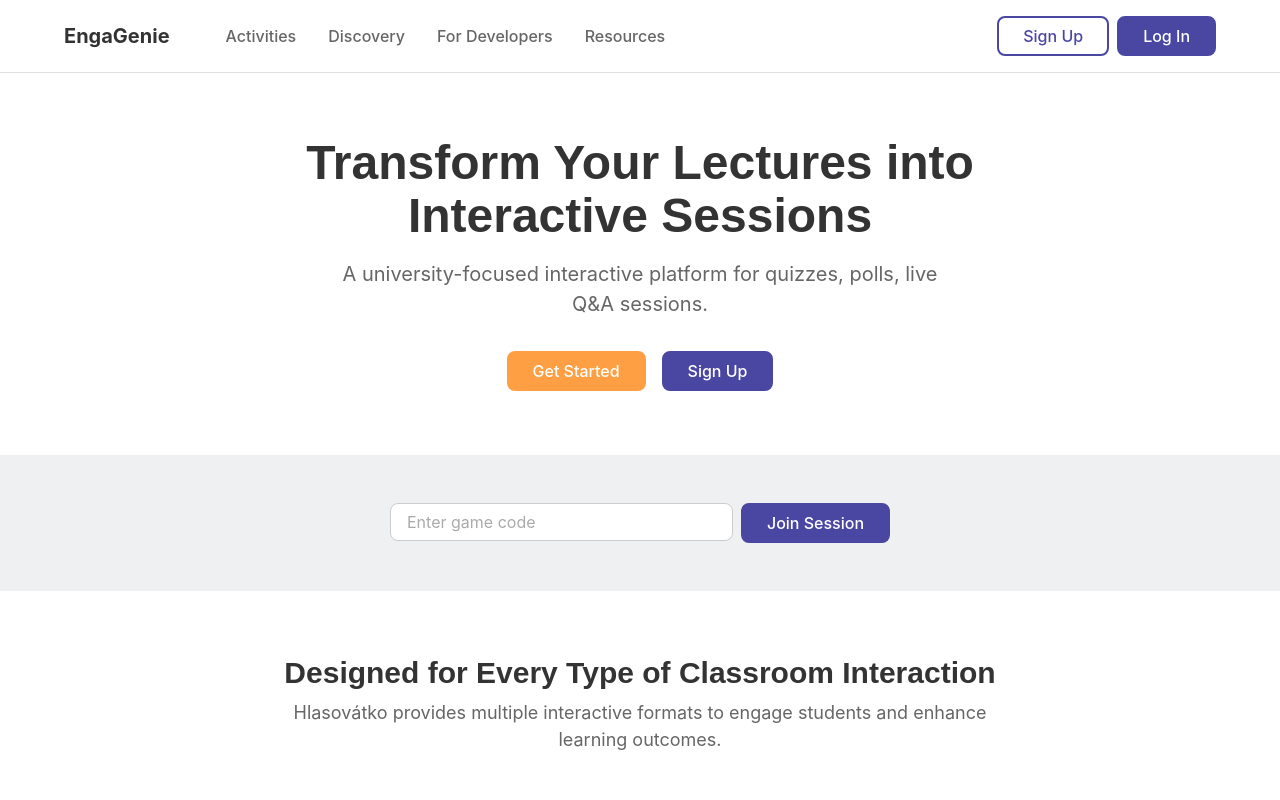
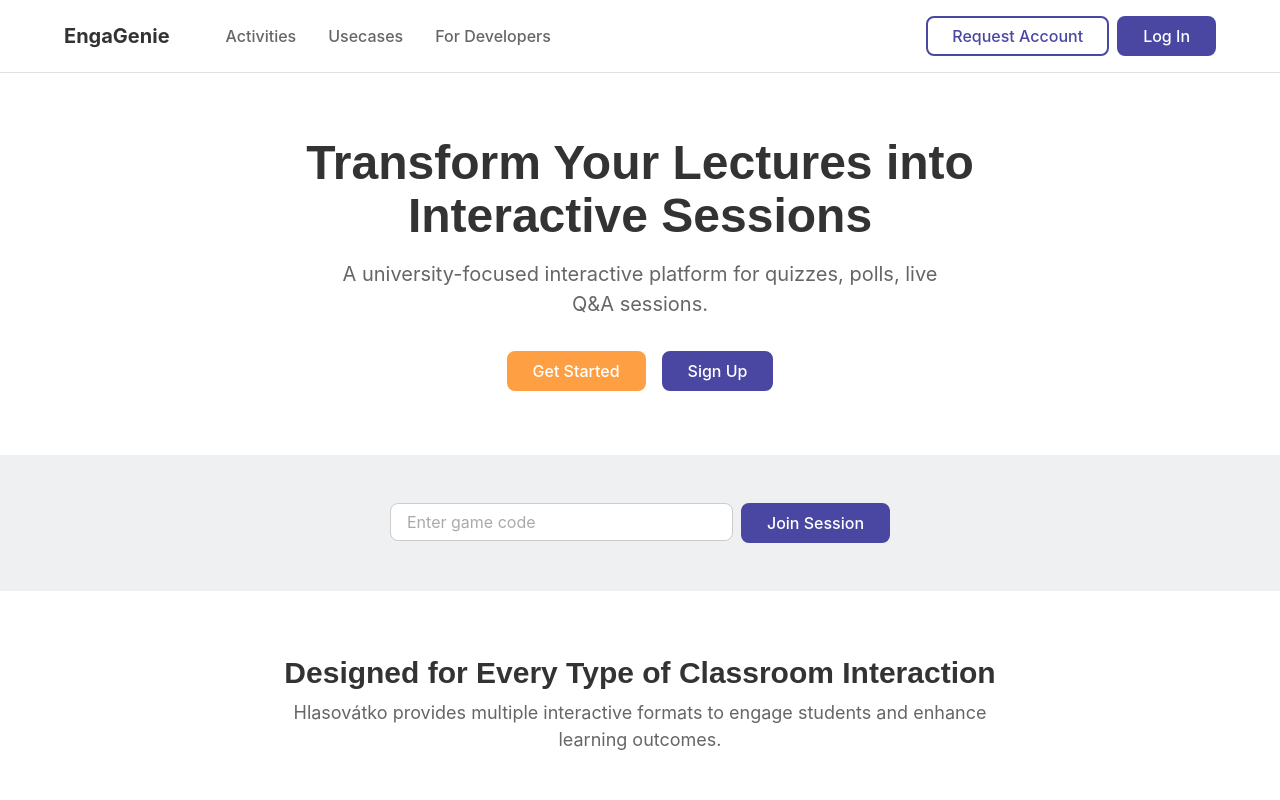
Before and after one commit to MiraZzle/hlasovatko-bachelor-thesis, a SvelteKit app in the folder manager/: page / in a window 1280 px wide. Shown: the top 800 px of the page. Built offline with nearby package versions, Linux system fonts and the light colour scheme.

Commit message:
chore: edit links

```diff
--- a/manager/src/components/sections/Features.svelte
+++ b/manager/src/components/sections/Features.svelte
@@ -2,7 +2,7 @@
 	import AccordionItem from '$components/elements/typography/utils/AccordionItem.svelte';
 </script>
 
-<section class="features-section">
+<section class="features-section" id="features">
 	<div class="page-container features-section__container">
 		<h2 class="features-section__title">Designed for Every Type of Classroom Interaction</h2>
 		<p class="features-section__description">
--- a/manager/src/components/sections/Navbar.svelte
+++ b/manager/src/components/sections/Navbar.svelte
@@ -18,15 +18,18 @@
 
 		<nav class="app-header__nav">
 			<ul>
-				<li><a href="/activities">Activities</a></li>
-				<li><a href="/discovery">Discovery</a></li>
-				<li><a href="/developers">For Developers</a></li>
-				<li><a href="/resources">Resources</a></li>
+				<li><a href="#features">Activities</a></li>
+				<li><a href="/discovery">Usecases</a></li>
+				<li>
+					<a href="https://github.com/MiraZzle/hlasovatko-bachelor-thesis" target="_blank"
+						>For Developers</a
+					>
+				</li>
 			</ul>
 		</nav>
 
 		<div class="app-header__actions">
-			<Button variant="outline" onclick={handleSignUp}>Sign Up</Button>
+			<Button variant="outline" onclick={handleSignUp}>Request Account</Button>
 			<Button variant="primary" onclick={handleLogin}>Log In</Button>
 		</div>
 
--- a/manager/src/routes/login/+page.svelte
+++ b/manager/src/routes/login/+page.svelte
@@ -93,7 +93,9 @@
 					</form>
 					<p class="login-card__signup-link">
 						Don't have an account?
-						<button type="button" class="link-button" onclick={goToSignUp}> Create Account </button>
+						<button type="button" class="link-button" onclick={goToSignUp}>
+							Request Account
+						</button>
 					</p>
 				</div>
 			</div>
```
